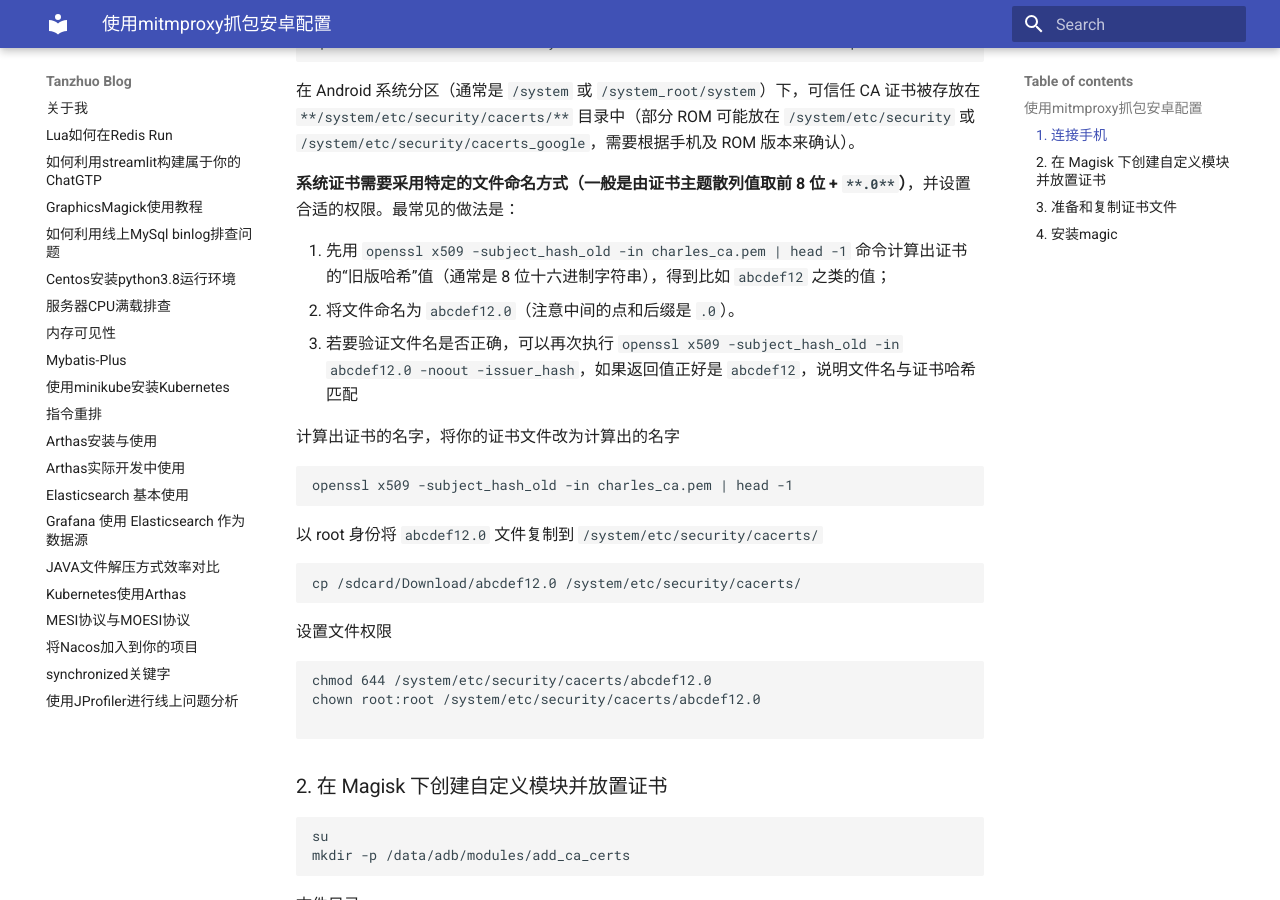
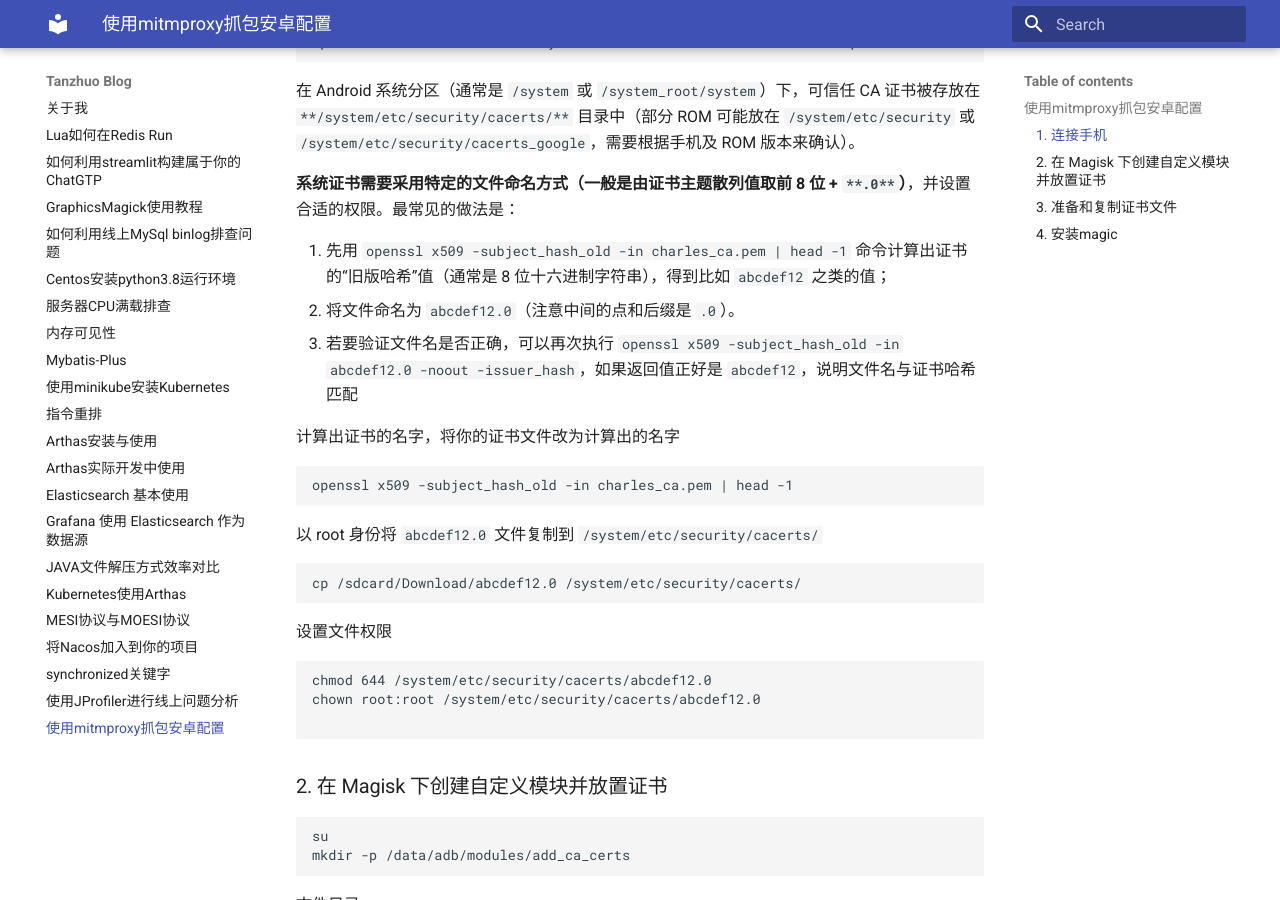
Before and after one commit to alexttg/developer-notebook, an MkDocs documentation site: the page built from docs/使用mitmproxy抓包安卓配置.md, in a window 1280 px wide and 900 px high, scrolled down 491 px. Built offline with MkDocs 1.6.1 and Material for MkDocs 9.7.7, drawn with Linux system fonts in a browser that asks for light colours.

Commit message:
Update mkdocs.yml

```diff
--- a/mkdocs.yml
+++ b/mkdocs.yml
@@ -22,6 +22,8 @@ nav:
     - 将Nacos加入到你的项目: nacos.md
     - synchronized关键字: synchronized关键字.md
     - 使用JProfiler进行线上问题分析: 使用JProfiler进行线上问题分析.md
+    - 使用mitmproxy抓包安卓配置: 使用mitmproxy抓包安卓配置.md
+
 markdown_extensions:
   - toc:
       permalink: true
```
